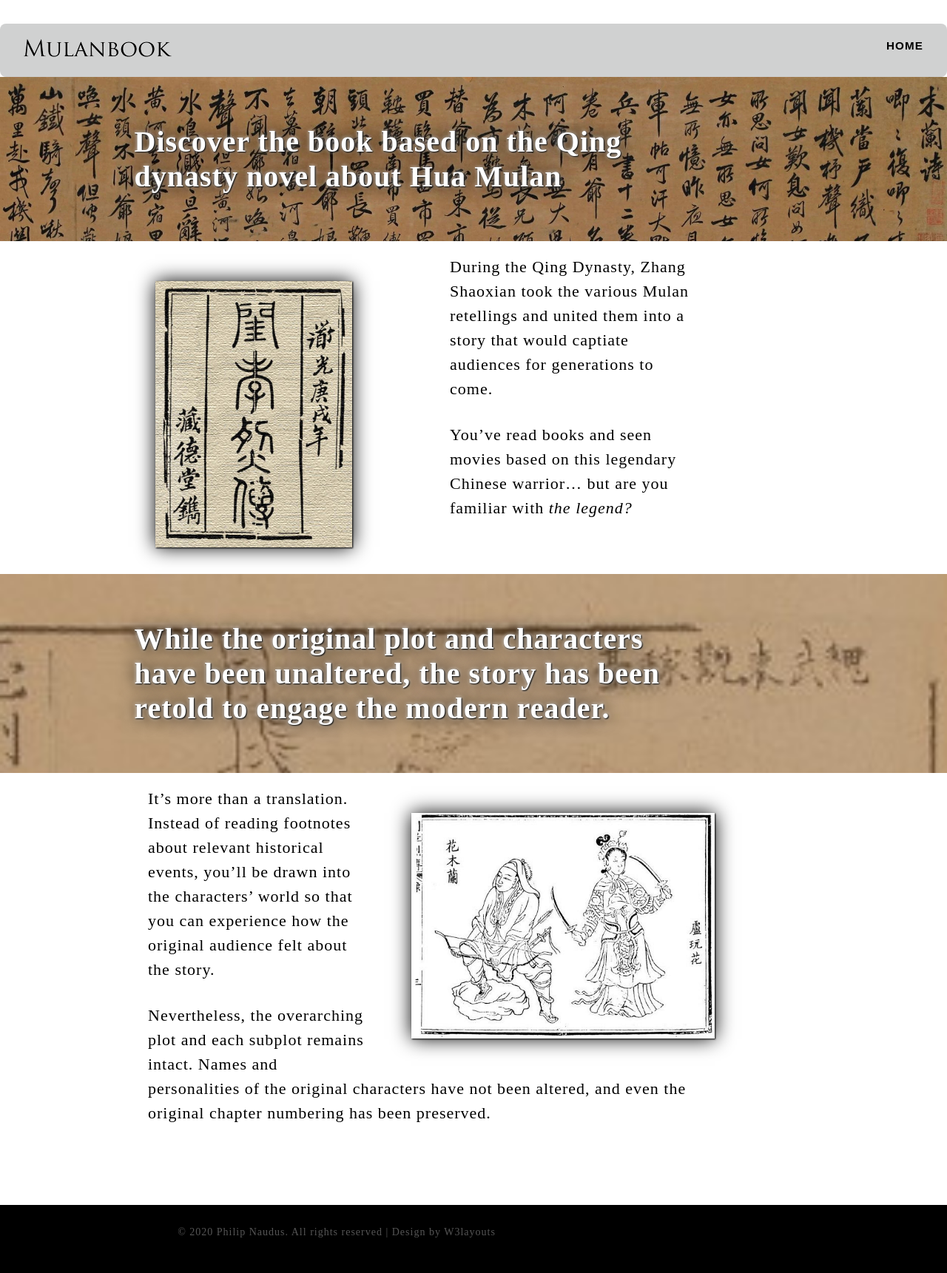
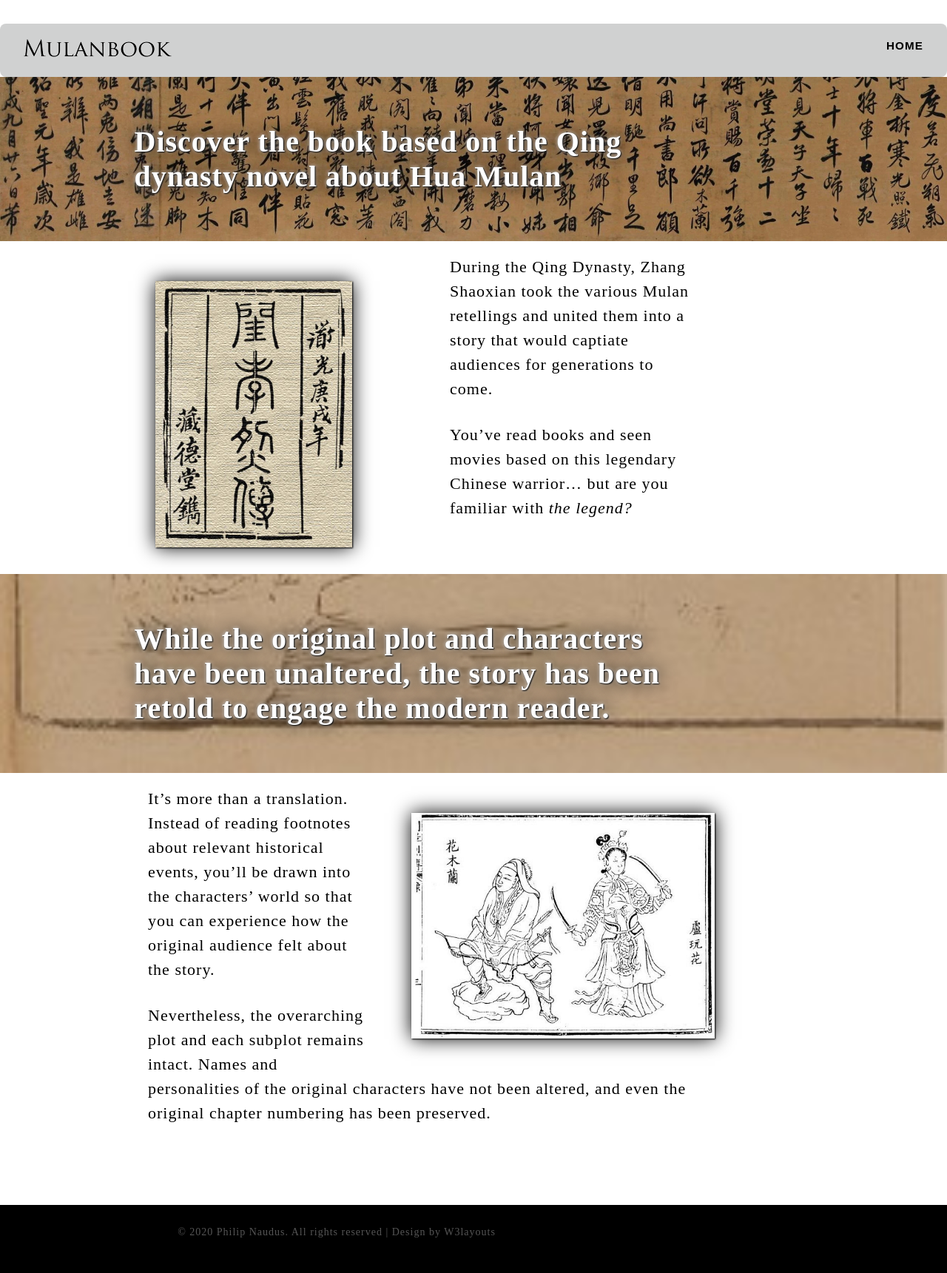
Before and after one commit to PhilipNaudus/simple_site-gh-pages, a Jekyll site: the page mulanbook/index.html, which Jekyll copies as it is, in a window 1280 px wide. Shown: the whole page at 74% size. Built offline with Jekyll 4.4.1, drawn with Linux system fonts in a browser that asks for light colours; some web fonts are replaced; comment, search, counter and statistics services are not loaded.

Commit message:
promo tweak

```diff
--- a/assets/themes/twitter/css/banner.css
+++ b/assets/themes/twitter/css/banner.css
@@ -2,13 +2,13 @@
   background:url(/assets/images/promo/ballad_banner.jpg) no-repeat center center fixed;
   background-size: 100% auto;
   background-repeat: repeat-y;
-  background-position: left top;
+  background-position: left bottom;
 }
 .bozhou_banner {
   background:url(/assets/images/promo/bozhou_banner.jpg) no-repeat center center fixed;
   background-size: 100% auto;
   background-repeat: repeat-y;
-  background-position: left top;
+  background-position: left bottom;
 }
 
 .title1_agile {
```
